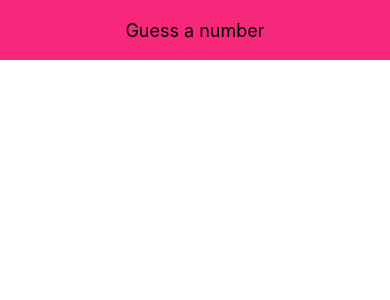
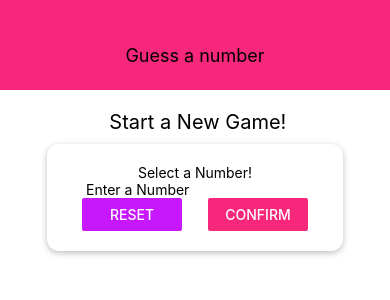
Before and after one commit to ThodorisAkr/react-native-game, a React Native app: screen / in a window 390 px wide. Shown: the top 300 px of the page. Built offline with nearby package versions, Linux system fonts and the light colour scheme.

Commit message:
Add Start game screen, card look and colors

```diff
--- a/App.js
+++ b/App.js
@@ -1,11 +1,13 @@
 import React from "react";
 import { StyleSheet, View } from "react-native";
 import Header from "./components/Header";
+import StartGameScreen from "./screens/StartGameScreen";
 
 export default function App() {
   return (
     <View style={styles.screen}>
       <Header title="Guess a number" />
+      <StartGameScreen />
     </View>
   );
 }
--- /dev/null
+++ b/Constants/colors.js
@@ -0,0 +1,4 @@
+export default {
+  primary: "#f7287b",
+  second: "#c717fc",
+};
--- /dev/null
+++ b/components/Card.js
@@ -0,0 +1,26 @@
+import React from "react";
+import { View, StyleSheet } from "react-native";
+
+const Card = (props) => {
+  return (
+    <View style={{ ...styles.card, ...props.style }}>{props.children}</View>
+  );
+};
+
+const styles = StyleSheet.create({
+  card: {
+    shadowColor: "black",
+    shadowOffset: {
+      width: 0,
+      height: 2,
+    },
+    shadowOpacity: 0.26,
+    shadowRadius: 6,
+    backgroundColor: "white",
+    elevation: 10,
+    padding: 20,
+    borderRadius: 12,
+  },
+});
+
+export default Card;
--- a/components/Header.js
+++ b/components/Header.js
@@ -1,5 +1,7 @@
 import React from "react";
 import { View, Text, StyleSheet } from "react-native";
+
+import Colors from "../Constants/colors";
 
 const Header = (props) => {
   return (
@@ -12,8 +14,9 @@
 const styles = StyleSheet.create({
   header: {
     width: "100%",
-    height: 60,
-    backgroundColor: "#f7287b",
+    height: 90,
+    paddingTop: 20,
+    backgroundColor: Colors.primary,
     alignItems: "center",
     justifyContent: "center",
   },
--- /dev/null
+++ b/screens/StartGameScreen.js
@@ -0,0 +1,54 @@
+import React from "react";
+import { View, Text, StyleSheet, TextInput, Button } from "react-native";
+
+import Card from "../components/Card";
+import Colors from "../Constants/colors";
+
+const StartGameScreen = () => {
+  return (
+    <View style={styles.screen}>
+      <Text style={styles.screen__title}> Start a New Game!</Text>
+      <Card style={styles.input__container}>
+        <Text>Select a Number!</Text>
+        <TextInput placeholder="Enter a Number" />
+        <View style={styles.button__container}>
+          <View style={styles.button}>
+            <Button title="Reset" onPress={() => {}} color={Colors.second} />
+          </View>
+          <View style={styles.button}>
+            <Button title="Confirm" onPress={() => {}} color={Colors.primary} />
+          </View>
+        </View>
+      </Card>
+    </View>
+  );
+};
+
+const styles = StyleSheet.create({
+  screen: {
+    flex: 1,
+    padding: 10,
+    alignItems: "center",
+  },
+
+  screen__title: {
+    fontSize: 20,
+    marginVertical: 10,
+  },
+  input__container: {
+    width: 300,
+    maxWidth: "80%",
+    alignItems: "center",
+  },
+  button__container: {
+    flexDirection: "row",
+    width: "100%",
+    justifyContent: "space-between",
+    paddingHorizontal: 15,
+  },
+  button: {
+    width: 100,
+  },
+});
+
+export default StartGameScreen;
```
